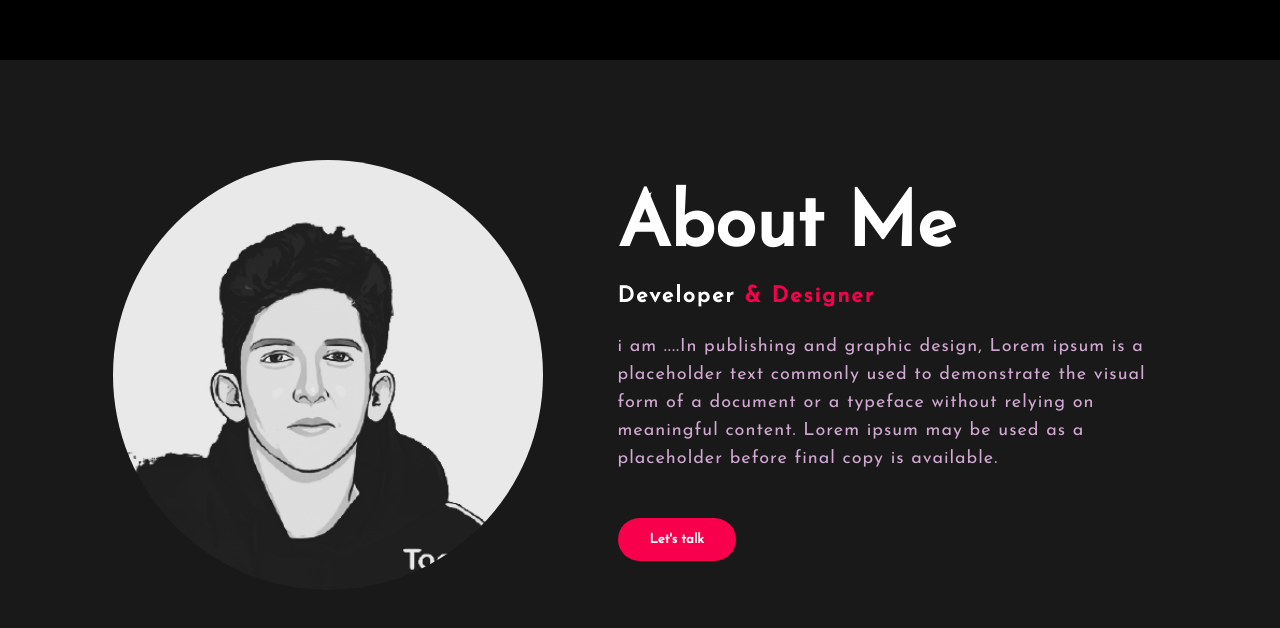
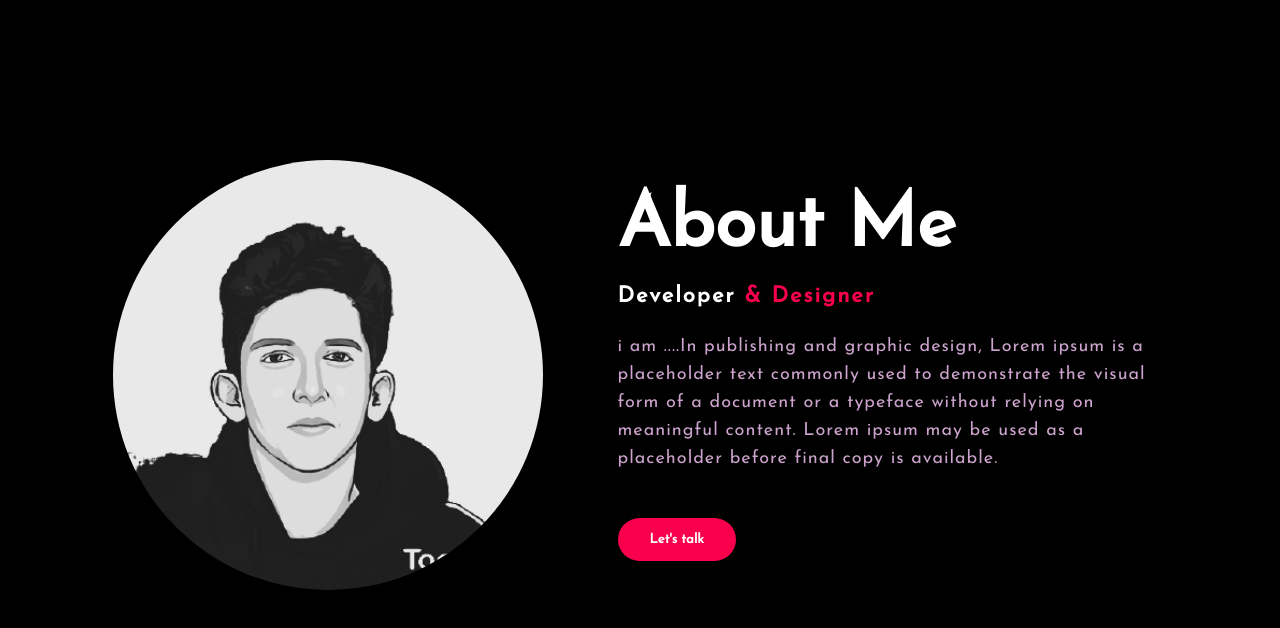
Before and after one commit to ALIP703/Portfolio, a plain HTML site: page index.html in a window 1280 px wide. Shown: the part 740-1368 px from the top of the page. Drawn offline with Linux system fonts and the light colour scheme; a web font is replaced by a local one.

Commit message:
about section background changed

```diff
--- a/style.css
+++ b/style.css
@@ -100,8 +100,8 @@ h4{
 .about{
     width: 100%;
     padding: 100px 0px;
-    background-color: #191919;
-    /* background-color: #000; */
+    /* background-color: #191919; */
+    background-color: #000;
     }
 .about img{
     height: auto;
```
